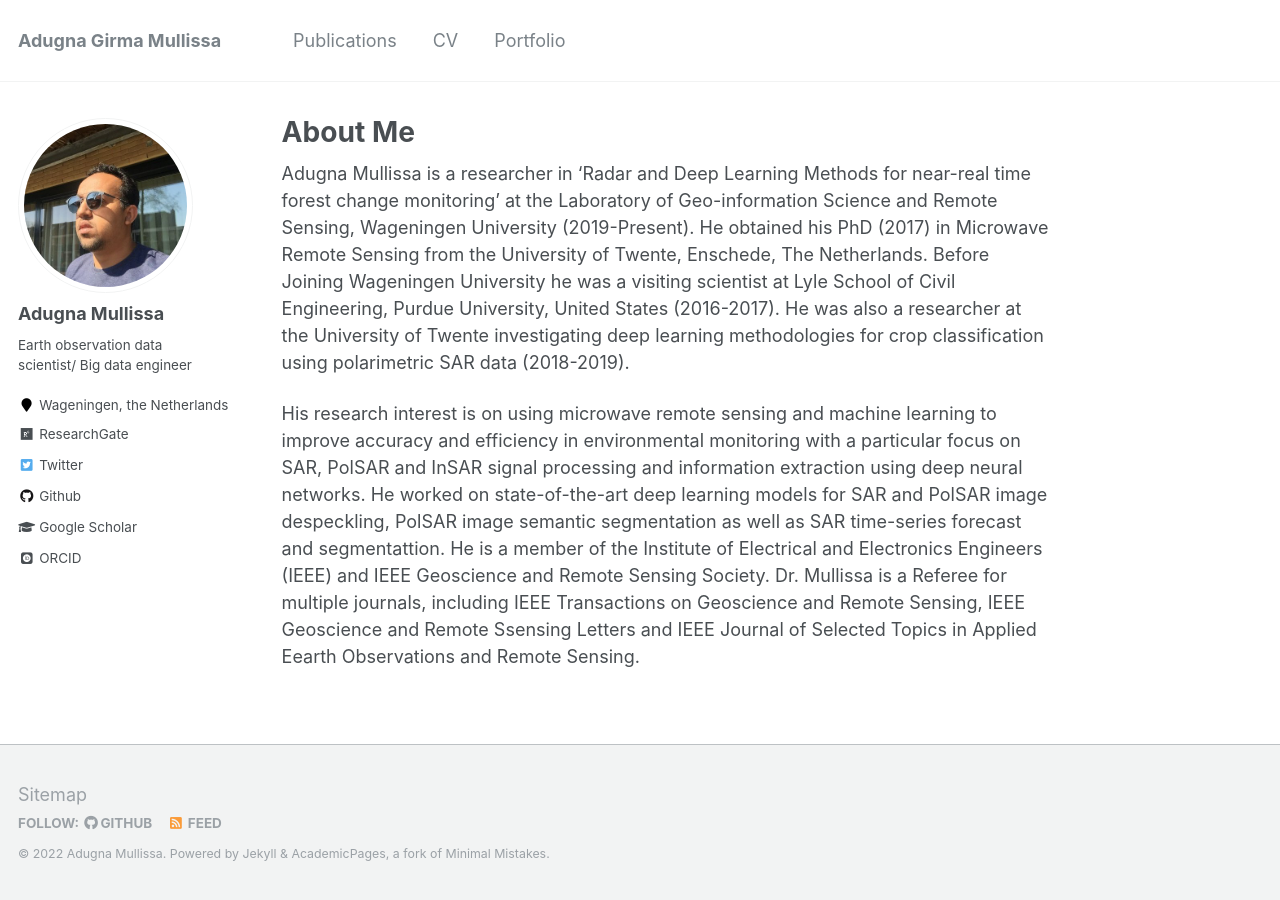
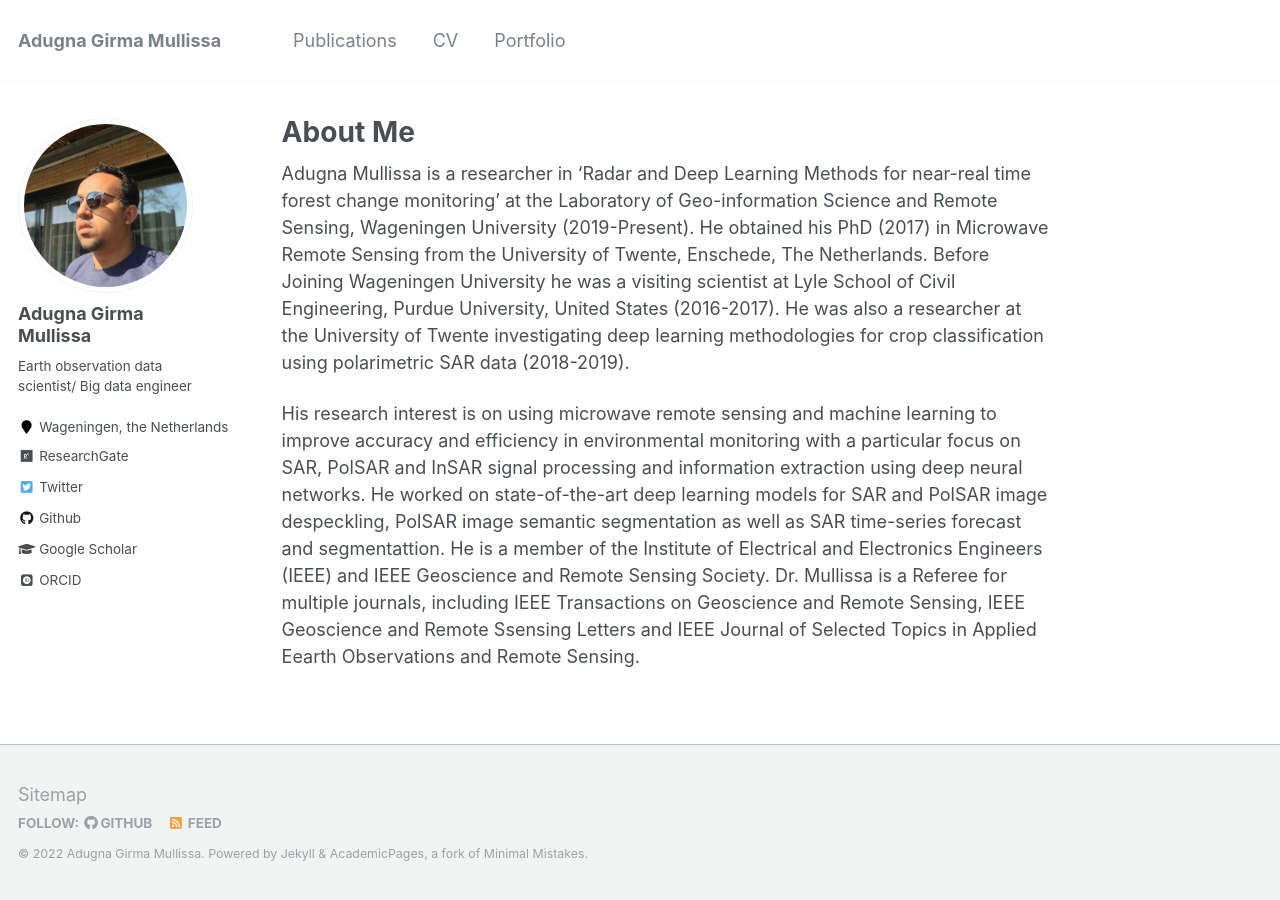
Before and after one commit to adugnag/adugnag.github.io, a Jekyll site: the page built from _pages/about.md, in a window 1280 px wide. Built offline with Jekyll 4.4.1, drawn with Linux system fonts in a browser that asks for light colours; some web fonts are replaced.

Commit message:
Update _config.yml

```diff
--- a/_config.yml
+++ b/_config.yml
@@ -9,7 +9,7 @@
 locale                   : "en-US"
 title                    : "Adugna Girma Mullissa"
 title_separator          : "-"
-name                     : &name "Adugna Mullissa"
+name                     : &name "Adugna Girma Mullissa"
 description              : &description "Researcher at Wageningen Unniversity and Research"
 url                      : https://adugnag.github.io # the base hostname & protocol for your site e.g. "https://mmistakes.github.io"
 baseurl                  : "" # the subpath of your site, e.g. "/blog"
@@ -80,7 +80,7 @@ analytics:
 
 # Site Author
 author:
-  name             : "Adugna Mullissa"
+  name             : "Adugna Girma Mullissa"
   avatar           : "Mullissa.jpg"
   bio              : "Earth observation data scientist/ Big data engineer"
   location         : "Wageningen, the Netherlands"
```
